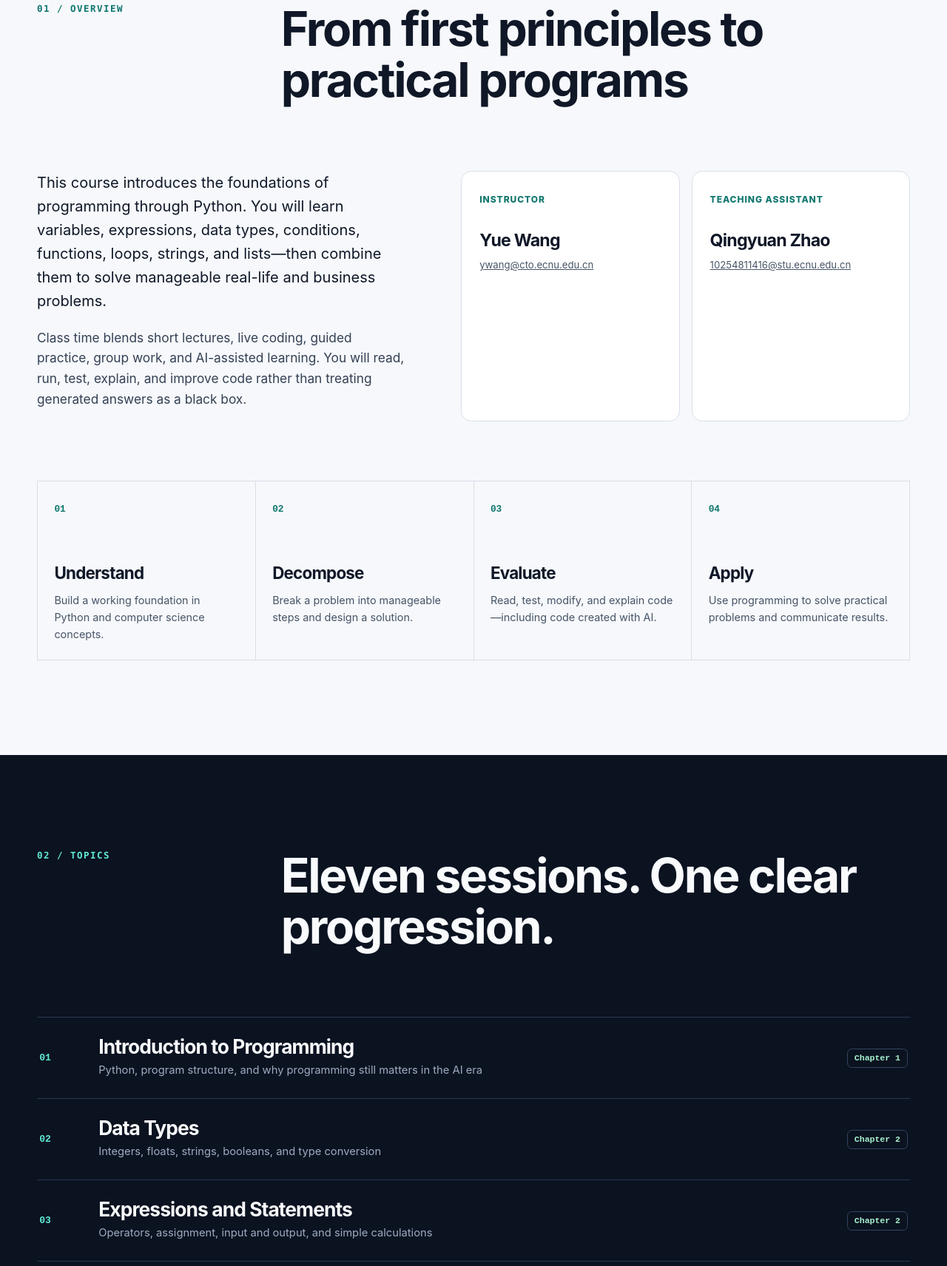
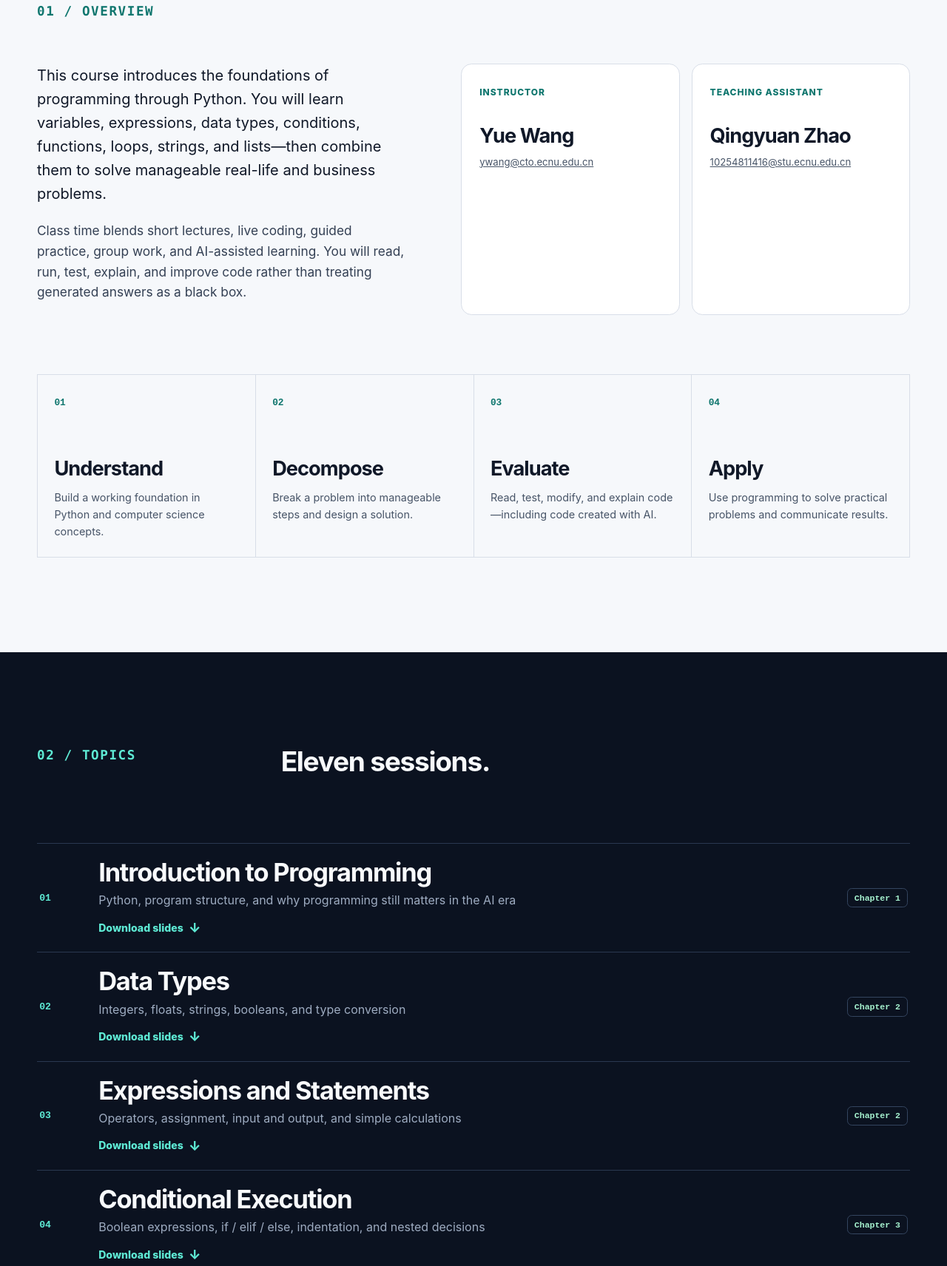
Before and after one commit to python-learning1009/python-learning1009, a plain HTML site: page index.html in a window 1280 px wide. Shown: the part 1165-2877 px from the top of the page at 74% size. Drawn offline with Linux system fonts and the light colour scheme.

Commit message:
Add course slides and refine section headings
Add slide links for Topics 01–04, update section copy and typography, and document future website maintenance.

```diff
--- a/index.html
+++ b/index.html
@@ -62,9 +62,8 @@
     </section>
 
     <section class="section" id="overview">
-      <div class="section-heading">
+      <div class="section-heading section-heading-label-only">
         <p class="section-number">01 / Overview</p>
-        <h2>From first principles to practical programs</h2>
       </div>
       <div class="overview-grid">
         <div class="prose">
@@ -96,13 +95,13 @@
     <section class="section section-dark" id="topics">
       <div class="section-heading">
         <p class="section-number">02 / Topics</p>
-        <h2>Eleven sessions. One clear progression.</h2>
+        <h2>Eleven sessions.</h2>
       </div>
       <ol class="topic-list">
-        <li><span class="topic-index">01</span><div><h3>Introduction to Programming</h3><p>Python, program structure, and why programming still matters in the AI era</p></div><span class="chapter">Chapter 1</span></li>
-        <li><span class="topic-index">02</span><div><h3>Data Types</h3><p>Integers, floats, strings, booleans, and type conversion</p></div><span class="chapter">Chapter 2</span></li>
-        <li><span class="topic-index">03</span><div><h3>Expressions and Statements</h3><p>Operators, assignment, input and output, and simple calculations</p></div><span class="chapter">Chapter 2</span></li>
-        <li><span class="topic-index">04</span><div><h3>Conditional Execution</h3><p>Boolean expressions, if / elif / else, indentation, and nested decisions</p></div><span class="chapter">Chapter 3</span></li>
+        <li><span class="topic-index">01</span><div class="topic-copy"><h3>Introduction to Programming</h3><p>Python, program structure, and why programming still matters in the AI era</p><a class="topic-slide" href="https://github.com/python-learning1009/python-learning1009/releases/download/course-slides-2026/Pythonlearn-01-Intro.pptx">Download slides <span aria-hidden="true">↓</span></a></div><span class="chapter">Chapter 1</span></li>
+        <li><span class="topic-index">02</span><div class="topic-copy"><h3>Data Types</h3><p>Integers, floats, strings, booleans, and type conversion</p><a class="topic-slide" href="https://github.com/python-learning1009/python-learning1009/releases/download/course-slides-2026/Pythonlearn-02-Data.Types.pptx">Download slides <span aria-hidden="true">↓</span></a></div><span class="chapter">Chapter 2</span></li>
+        <li><span class="topic-index">03</span><div class="topic-copy"><h3>Expressions and Statements</h3><p>Operators, assignment, input and output, and simple calculations</p><a class="topic-slide" href="https://github.com/python-learning1009/python-learning1009/releases/download/course-slides-2026/Pythonlearn-03-Expressions.pptx">Download slides <span aria-hidden="true">↓</span></a></div><span class="chapter">Chapter 2</span></li>
+        <li><span class="topic-index">04</span><div class="topic-copy"><h3>Conditional Execution</h3><p>Boolean expressions, if / elif / else, indentation, and nested decisions</p><a class="topic-slide" href="https://github.com/python-learning1009/python-learning1009/releases/download/course-slides-2026/Pythonlearn-04-Conditional.pptx">Download slides <span aria-hidden="true">↓</span></a></div><span class="chapter">Chapter 3</span></li>
         <li><span class="topic-index">05</span><div><h3>Iterations</h3><p>While and for loops, counters, accumulators, break, and continue</p></div><span class="chapter">Chapter 5</span></li>
         <li><span class="topic-index">06</span><div><h3>Functions</h3><p>Built-ins, parameters, return values, and reusable program design</p></div><span class="chapter">Chapter 4</span></li>
         <li><span class="topic-index">07</span><div><h3>AI-Assisted Code Generation</h3><p>Problem definition, clear prompts, code generation, and understanding</p></div><span class="chapter">Studio</span></li>
@@ -135,7 +134,7 @@
       <div class="project-header">
         <div>
           <p class="section-number">04 / Group project</p>
-          <h2>Build something useful together</h2>
+          <h2>Build something interesting together</h2>
           <p class="project-schedule">Presentations will take place on October 26 and 28, with the presentation order determined by random draw.</p>
         </div>
         <div class="project-meta">
--- a/styles.css
+++ b/styles.css
@@ -68,6 +68,7 @@ h1, h2, h3 { line-height: 1.08; letter-spacing: -.035em; }
 }
 .hero::before { content: ""; position: absolute; z-index: -1; width: 420px; height: 420px; right: -180px; top: 30px; border: 1px solid #cbd5e1; border-radius: 50%; box-shadow: 0 0 0 60px rgba(125, 211, 252, .07), 0 0 0 120px rgba(94, 234, 212, .04); }
 .eyebrow, .section-number, .mini-label { margin-bottom: 1.2rem; color: var(--cyan-dark); font: 800 .78rem/1.3 ui-monospace, SFMono-Regular, Menlo, monospace; letter-spacing: .12em; text-transform: uppercase; }
+.section-number { font-size: 1.1rem; line-height: 1.3; letter-spacing: .09em; }
 .hero h1 { max-width: 760px; margin-bottom: 1.6rem; font-size: clamp(3rem, 7.2vw, 6.7rem); }
 .hero h1 span { color: transparent; -webkit-text-stroke: 1.5px var(--ink); }
 .hero-intro { max-width: 680px; margin-bottom: 2rem; color: var(--ink-soft); font-size: clamp(1.05rem, 1.7vw, 1.28rem); }
@@ -95,19 +96,20 @@ h1, h2, h3 { line-height: 1.08; letter-spacing: -.035em; }
 
 .section { padding: clamp(5rem, 10vw, 9rem) max(1.25rem, calc((100vw - var(--max)) / 2)); }
 .section-heading { display: grid; grid-template-columns: minmax(170px, .35fr) 1fr; gap: 2rem; align-items: start; margin-bottom: clamp(3rem, 7vw, 5.5rem); }
-.section-heading h2, .project-header h2 { max-width: 820px; margin-bottom: 0; font-size: clamp(2.2rem, 5vw, 4.6rem); }
+.section-heading h2, .project-header h2 { max-width: 900px; margin-bottom: 0; font-size: clamp(1.4rem, 2.9vw, 2.6rem); }
+.section-heading-label-only { grid-template-columns: 1fr; margin-bottom: 2.5rem; }
 .overview-grid { display: grid; grid-template-columns: .9fr 1.1fr; gap: clamp(2rem, 6vw, 5rem); }
 .prose { color: #344054; font-size: 1.08rem; }
 .prose p:first-child { font-size: 1.25rem; color: var(--ink); }
 .people-grid { display: grid; grid-template-columns: 1fr 1fr; gap: 1rem; }
 .person-card { padding: 1.5rem; background: var(--surface); border: 1px solid var(--line); border-radius: .9rem; }
 .person-card .role { color: var(--cyan-dark); font-size: .75rem; font-weight: 850; letter-spacing: .08em; text-transform: uppercase; }
-.person-card h3 { margin: 2rem 0 .45rem; font-size: 1.45rem; }
+.person-card h3 { margin: 2rem 0 .45rem; font-size: 1.7rem; }
 .person-card a { color: var(--ink-soft); font-size: .82rem; overflow-wrap: anywhere; }
 .outcomes { display: grid; grid-template-columns: repeat(4, 1fr); margin-top: 5rem; border-top: 1px solid var(--line); border-left: 1px solid var(--line); }
 .outcomes article { min-height: 230px; padding: 1.4rem; border-right: 1px solid var(--line); border-bottom: 1px solid var(--line); }
 .outcomes span { color: var(--cyan-dark); font: 800 .8rem ui-monospace, monospace; }
-.outcomes h3 { margin: 4rem 0 .8rem; font-size: 1.4rem; }
+.outcomes h3 { margin: 4rem 0 .8rem; font-size: 1.7rem; }
 .outcomes p { margin: 0; color: var(--ink-soft); font-size: .9rem; }
 
 .section-dark { color: #f8fafc; background: var(--navy); }
@@ -116,8 +118,12 @@ h1, h2, h3 { line-height: 1.08; letter-spacing: -.035em; }
 .topic-list li { display: grid; grid-template-columns: 4rem 1fr 7rem; gap: 1rem; align-items: center; min-height: 110px; padding: 1.25rem .2rem; border-bottom: 1px solid #2a3850; transition: background-color .2s ease, padding .2s ease; }
 .topic-list li:hover { padding-left: 1rem; padding-right: 1rem; background: var(--navy-2); }
 .topic-index { color: var(--cyan); font: 800 .82rem ui-monospace, monospace; }
-.topic-list h3 { margin-bottom: .4rem; font-size: clamp(1.2rem, 2.2vw, 1.65rem); }
-.topic-list p { margin: 0; color: #9eacc1; font-size: .92rem; }
+.topic-copy { min-width: 0; }
+.topic-list h3 { margin-bottom: .45rem; font-size: clamp(1.55rem, 2.8vw, 2.15rem); }
+.topic-list p { margin: 0; color: #9eacc1; font-size: 1rem; }
+.topic-slide { display: inline-flex; align-items: center; gap: .45rem; margin-top: .8rem; color: var(--cyan); font-size: .88rem; font-weight: 800; text-decoration: none; }
+.topic-slide:hover { text-decoration: underline; text-underline-offset: .2rem; }
+.topic-slide span { font-size: 1.1rem; line-height: 1; }
 .chapter { justify-self: end; padding: .35rem .55rem; color: #a7f3d0; border: 1px solid #34455f; border-radius: .4rem; font: 700 .72rem ui-monospace, monospace; white-space: nowrap; }
 
 .section-heading.compact { margin-bottom: 3rem; }
@@ -127,6 +133,7 @@ h1, h2, h3 { line-height: 1.08; letter-spacing: -.035em; }
 .score-ring small { color: var(--ink-soft); font: 700 .72rem ui-monospace, monospace; text-transform: uppercase; }
 .score-item { margin-bottom: 1.8rem; }
 .score-label { display: flex; justify-content: space-between; gap: 1rem; margin-bottom: .65rem; }
+.score-label strong { font-size: 1.15rem; }
 .score-label span { font: 850 1rem ui-monospace, monospace; }
 .score-bar { height: .62rem; background: #e4e9f0; overflow: hidden; }
 .score-bar span { display: block; width: var(--score); height: 100%; background: var(--cyan-dark); }
@@ -138,15 +145,15 @@ h1, h2, h3 { line-height: 1.08; letter-spacing: -.035em; }
 .project-schedule { max-width: 650px; margin: 1.25rem 0 0; color: #c8d3e1; }
 .project-meta { display: grid; grid-template-columns: repeat(3, 1fr); gap: 1px; background: #324158; border: 1px solid #324158; }
 .project-meta span { display: flex; flex-direction: column; padding: 1.1rem; color: #aab7c9; background: #17263b; font-size: .75rem; }
-.project-meta strong { color: var(--cyan); font-size: 1.15rem; }
+.project-meta strong { color: var(--cyan); font-size: 1.35rem; }
 .project-steps { display: grid; grid-template-columns: repeat(3, 1fr); gap: 1.2rem; }
 .project-steps article { position: relative; min-height: 280px; padding: 1.7rem; border: 1px solid #34455f; border-radius: .9rem; }
 .step-num { display: grid; place-items: center; width: 2.6rem; height: 2.6rem; color: var(--navy); background: var(--cyan); border-radius: 50%; font-weight: 900; }
-.project-steps h3 { margin: 5rem 0 1rem; font-size: 1.65rem; }
+.project-steps h3 { margin: 5rem 0 1rem; font-size: 1.9rem; }
 .project-steps p { color: #aab7c9; }
 .deliverables { display: grid; grid-template-columns: .8fr 1fr 1fr; gap: 2rem; align-items: center; margin-top: 1.2rem; padding: 1.8rem; color: var(--navy); background: var(--cyan); border-radius: .9rem; }
 .deliverables .mini-label { margin-bottom: .5rem; color: var(--cyan-dark); }
-.deliverables h3 { margin-bottom: 0; font-size: 1.35rem; }
+.deliverables h3 { margin-bottom: 0; font-size: 1.65rem; }
 .deliverables ul { margin: 0; padding-left: 1.2rem; font-weight: 700; }
 .deadline { margin: 0; }
 
@@ -154,14 +161,14 @@ h1, h2, h3 { line-height: 1.08; letter-spacing: -.035em; }
 .file-card { display: grid; grid-template-columns: auto 1fr auto; gap: 1rem; align-items: start; min-height: 180px; padding: 1.3rem; background: white; border: 1px solid var(--line); border-radius: .9rem; text-decoration: none; transition: transform .2s ease, box-shadow .2s ease; }
 .file-card:hover { transform: translateY(-4px); box-shadow: var(--shadow); }
 .file-type { padding: .28rem .45rem; color: var(--navy); background: var(--lime); border-radius: .3rem; font: 850 .7rem ui-monospace, monospace; }
-.file-card h3 { margin-bottom: .7rem; font-size: 1.3rem; }
+.file-card h3 { margin-bottom: .7rem; font-size: 1.55rem; }
 .file-card p { margin: 0; color: var(--ink-soft); font-size: .85rem; }
 .download { color: var(--cyan-dark); font-size: 1.5rem; line-height: 1; }
 .resource-links { max-width: 850px; margin: 4rem 0 0 auto; }
 .resource-links .mini-label { margin-bottom: 1rem; }
 .resource-links a { display: flex; justify-content: space-between; gap: 2rem; padding: 1rem 0; border-bottom: 1px solid var(--line); text-decoration: none; }
 .resource-links a:hover span { color: var(--cyan-dark); }
-.resource-links span { font-weight: 750; }
+.resource-links span { font-size: 1.1rem; font-weight: 800; }
 .resource-links small { color: var(--ink-soft); text-align: right; }
 
 footer { display: grid; grid-template-columns: 1fr auto auto; gap: 2rem; align-items: center; padding: 2rem max(1.25rem, calc((100vw - var(--max)) / 2)); color: #94a3b8; background: #080e19; font-size: .82rem; }
```
Also changed, not shown: 1 other file.
